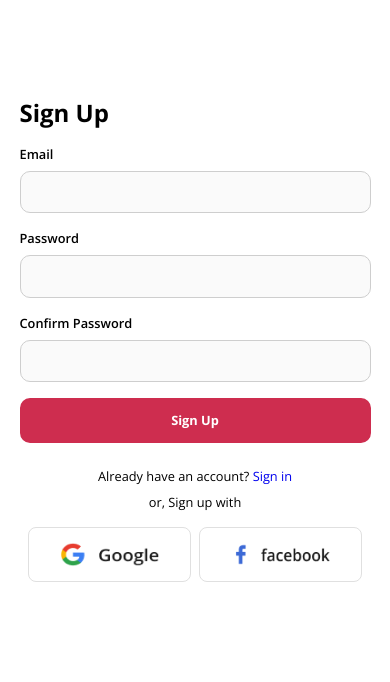
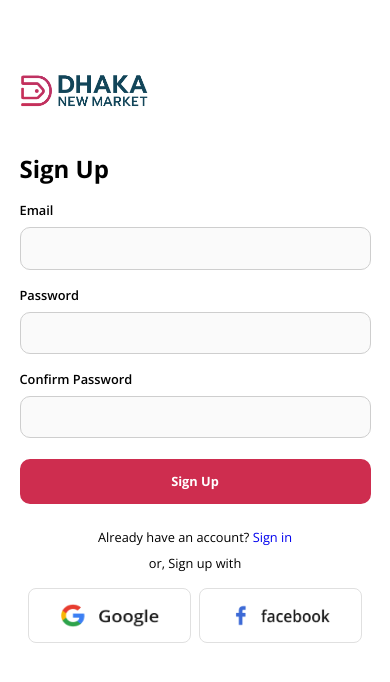
Before and after one commit to zarindev/newmarketdhaka, a React (Create React App) app: page /sign_up in a window 390 px wide. Shown: the top 682 px of the page. Built offline with nearby package versions, Linux system fonts and the light colour scheme; what little-state-machine would draw is missing.

Commit message:
register-res

```diff
--- a/src/components/Navigation/TopNav/TopNav.jsx
+++ b/src/components/Navigation/TopNav/TopNav.jsx
@@ -9,22 +9,25 @@ import { useOnClickOutside } from '../../../hooks/useOnClickOutside';
 
 function TopNav() {
   const [showHamburgerMenu, setShowHamburgerMenu] = useState(false);
+  const [isClicked, setIsClicked] = useState(false);
 
   const hamburgerButtonRef = useRef();
   const hideHamburgerMenu = (e) => {
     if (!e.target.classList.contains('nav-link')) {
       setShowHamburgerMenu(false);
+    } else if (e.target.classList.contains('nav-link')) {
+      setIsClicked(true);
     }
   };
   useOnClickOutside(hamburgerButtonRef, hideHamburgerMenu);
 
   useEffect(() => {
-    if (showHamburgerMenu) {
+    if (showHamburgerMenu && !isClicked) {
       document.querySelector('body').classList.add('stop-scroll');
     } else {
       document.querySelector('body').classList.remove('stop-scroll');
     }
-  }, [showHamburgerMenu]);
+  }, [showHamburgerMenu, isClicked]);
 
   return (
     <div className="navbar">
--- a/src/pages/Register/Register.css
+++ b/src/pages/Register/Register.css
@@ -18,13 +18,8 @@
 }
 
 .register-logo {
-  width: 35%;
-  min-width: 140px;
+  width: 190px;
   height: auto;
-}
-
-.register-logo-mobile {
-  display: none;
 }
 
 .register-title-ctn {
@@ -233,6 +228,7 @@
 }
 
 .register-form-button {
+  margin-top: 0.3rem;
   padding: 0.7rem 0;
   background-color: #ce2d4f;
   border: 2px solid #ce2d4f;
@@ -265,6 +261,10 @@
 }
 
 @media screen and (max-width: 1000px) {
+  .register-logo {
+    width: 160px;
+  }
+
   .register-form {
     width: 40vw;
   }
@@ -277,7 +277,6 @@
 @media screen and (max-width: 769px) {
   .register {
     width: 90vw;
-    height: auto;
     min-height: auto;
     margin: 2.5rem auto 0 auto;
     flex-direction: column;
@@ -291,12 +290,7 @@
   }
 
   .register-logo {
-    display: none;
-  }
-
-  .register-logo-mobile {
-    display: block;
-    margin-left: -1rem;
+    width: 130px;
   }
 
   .register-title {
@@ -346,7 +340,7 @@
   }
 
   .register-form-upload-title {
-    margin-bottom: 2.5rem;
+    margin-bottom: 0.5rem;
   }
 
   .register-form-upload-label {
@@ -376,7 +370,7 @@
   }
 
   .register-form-fit-button {
-    margin: 0 auto;
+    margin: 0.3rem auto 0 auto;
   }
 }
 
--- a/src/pages/Register/elements/RegisterLeft.jsx
+++ b/src/pages/Register/elements/RegisterLeft.jsx
@@ -1,16 +1,10 @@
 import React from 'react';
-import brandLogo from '../../../images/svg/Network-Color-white.svg';
-import brandLogoMobile from '../../../images/network.png';
+import brandLogo from '../../../images/network.png';
 
 const RegisterLeft = () => {
   return (
     <div className="register-left">
       <img src={brandLogo} alt="brand logo" className="register-logo" />
-      <img
-        src={brandLogoMobile}
-        alt="brand logo"
-        className="register-logo register-logo-mobile"
-      />
       <div className="register-title-ctn">
         <h4 className="register-title">Register Your Services</h4>
         <p className="register-desc">& boost your customer engagement</p>
--- a/src/pages/SignIn/SignIn.jsx
+++ b/src/pages/SignIn/SignIn.jsx
@@ -2,6 +2,7 @@ import React from 'react';
 import sign from '../../images/sign.png';
 import google from '../../images/google.png';
 import facebook from '../../images/facebook.png';
+import brandLogo from '../../images/network.png';
 import './SignUp.css';
 
 import { Link } from 'react-router-dom';
@@ -9,12 +10,15 @@ import { Link } from 'react-router-dom';
 function SignUp() {
   return (
     <div className="sign-up-page">
-      <img
-        src={sign}
-        alt="cover"
-        className="
+      <div className="left-side">
+        <img
+          src={sign}
+          alt="cover"
+          className="
         sign-up-img"
-      />
+        />
+        <img src={brandLogo} alt="brand logo" className="sign-up-logo" />
+      </div>
       <div className="right-side">
         <h2 className="sign-up-title">Sign In</h2>
         <div>
--- a/src/pages/SignIn/SignUp.css
+++ b/src/pages/SignIn/SignUp.css
@@ -1,9 +1,26 @@
 .sign-up-page {
   display: flex;
 }
+.left-side {
+  position: relative;
+  min-height: 100vh;
+  height: auto;
+  width: 45%;
+}
 .sign-up-img {
-  height: 100vh;
+  position: absolute;
+  width: 100%;
+  height: 100%;
   object-fit: cover;
+}
+
+.sign-up-logo {
+  position: absolute;
+  top: 2.5rem;
+  left: 50%;
+  transform: translateX(-50%);
+  width: 180px;
+  height: auto;
 }
 
 .right-side {
@@ -60,6 +77,7 @@
   background-color: #eeeeee;
 }
 .sign-up-btn {
+  margin-top: 0.3rem;
   width: 100%;
   padding: 0.7rem 0;
   background-color: #ce2d4f;
@@ -119,19 +137,39 @@
   object-fit: auto;
 }
 
+@media screen and (max-width: 1000px) {
+  .sign-up-logo {
+    width: 160px;
+  }
+}
+
 @media screen and (max-width: 769px) {
   .sign-up-page {
-    display: block;
-    margin-top: 6rem;
+    width: 90vw;
+    max-width: 980px;
+    margin: 0 auto;
+    flex-direction: column;
+    align-items: flex-start;
+    gap: 3rem;
   }
+
+  .left-side {
+    min-height: auto;
+    width: auto;
+  }
+
   .sign-up-img {
     display: none;
   }
 
+  .sign-up-logo {
+    position: relative;
+    width: 130px;
+  }
+
   .right-side {
-    width: 90vw;
-    max-width: 980px;
-    margin: 0 auto;
+    width: auto;
+    max-width: auto;
   }
 
   .sign-up-title {
--- a/src/pages/SignUp/SignUp.jsx
+++ b/src/pages/SignUp/SignUp.jsx
@@ -2,18 +2,26 @@ import { useState, useRef } from 'react';
 import sign from '../../images/sign.png';
 import google from '../../images/google.png';
 import facebook from '../../images/facebook.png';
+import brandLogo from '../../images/network.png';
 
 import { Link } from 'react-router-dom';
 
 function SignUp() {
   return (
     <div className="sign-up-page">
-      <img
-        src={sign}
-        alt="cover"
-        className="
+      <div className="left-side">
+        <img
+          src={sign}
+          alt="cover"
+          className="
         sign-up-img"
-      />
+        />
+        <img
+          src={brandLogo}
+          alt="new-market-dhaka logo"
+          className="sign-up-logo"
+        />
+      </div>
       <div className="right-side">
         <h2 className="sign-up-title">Sign Up</h2>
         <div>
```
Also changed, not shown: src/images/sign.png.
